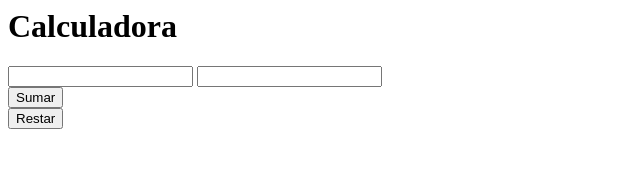
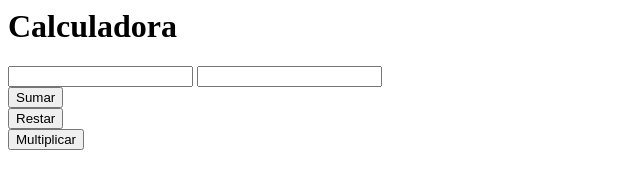
Before and after one commit to zx21student301/Calculadora, a plain HTML site: page index.html in a window 1280 px wide. Shown: the whole page, without its empty margins (0-640 px from the left). Drawn offline with Linux system fonts and the light colour scheme.

Commit message:
operacionMultiplicar

```diff
--- a/index.html
+++ b/index.html
@@ -15,6 +15,8 @@
 	<br>
     <button type="button" onclick="restar()">Restar</button>
 	<br>
+    <button type="button" onclick="multiplicar()">Multiplicar</button>
+	<br>
     <p id="salida"></p>
 </body>
 </html>
--- a/js/calculadora.js
+++ b/js/calculadora.js
@@ -17,3 +17,8 @@ function restar(){
     let res = n1 - n2;
     salida.innerHTML = "La resta de "+n1+" - "+n2+" = "+res;
 }
+
+function multiplicar(){
+    let res = n1 * n2;
+    salida.innerHTML = "La multiplicación de "+n1+" * "+n2+" = "+res;
+}
```
